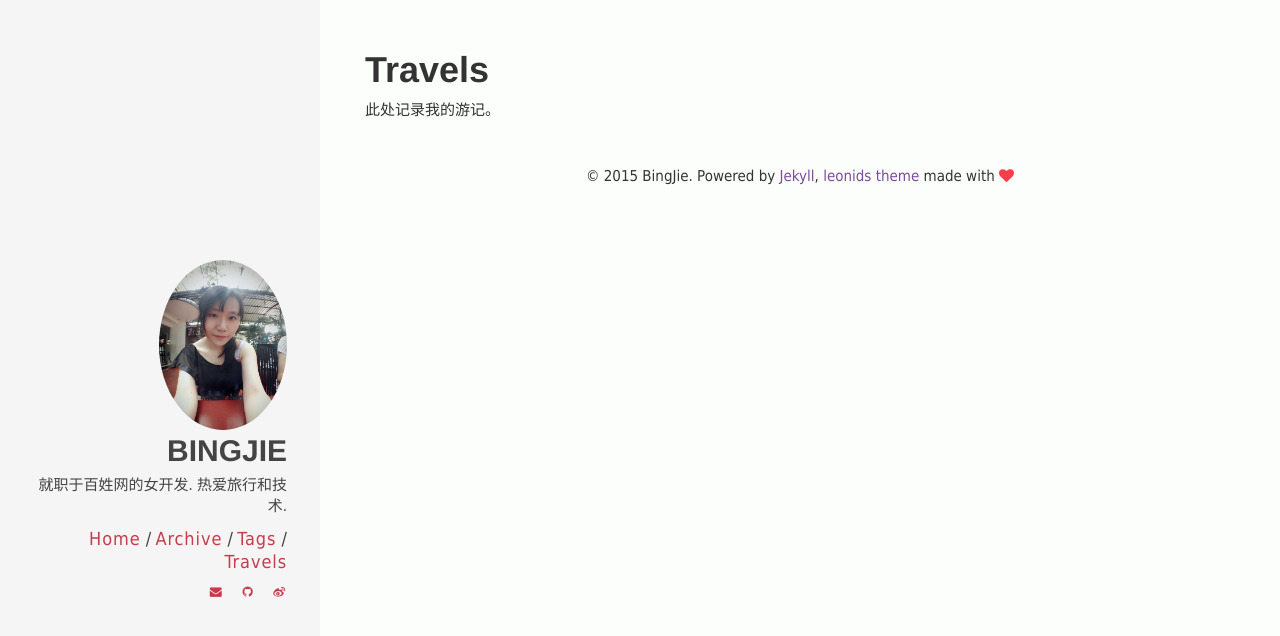
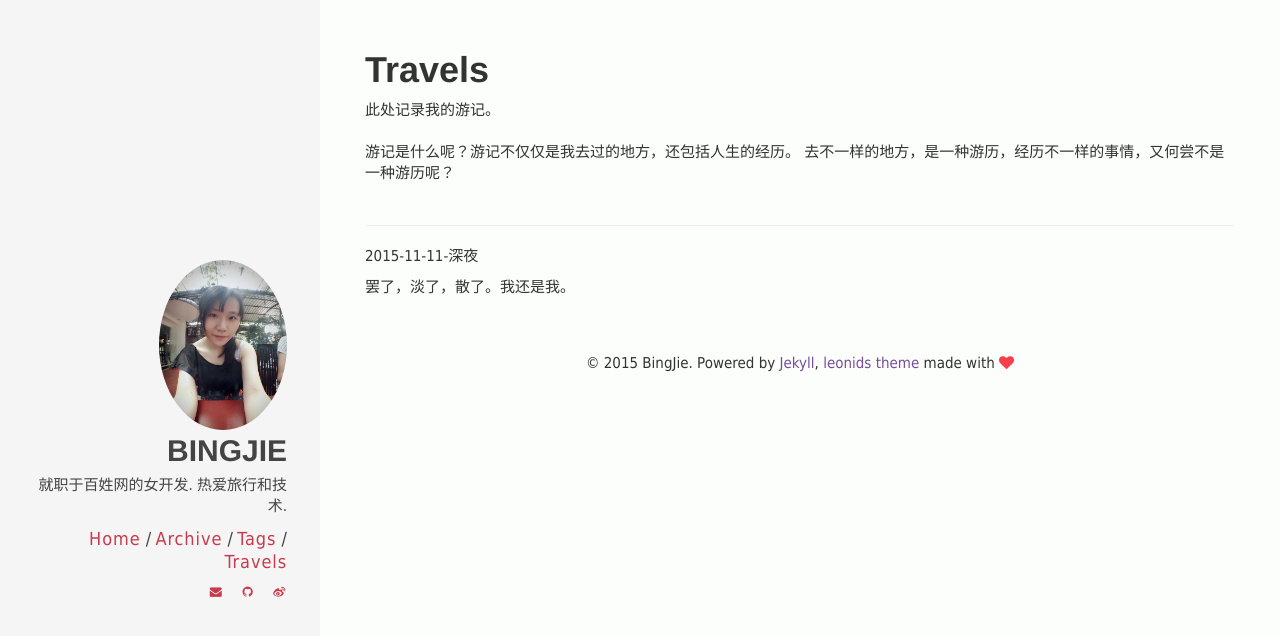
Before and after one commit to chaojimiaomiao/chaojimiaomiao.github.io, a Jekyll site: the page built from travels.html, in a window 1280 px wide. Shown: the top 636 px of the page. Built offline with Jekyll 4.4.1, drawn with Linux system fonts in a browser that asks for light colours.

Commit message:
改travels

```diff
--- a/travels.html
+++ b/travels.html
@@ -5,3 +5,14 @@ permalink: /travels/
 ---
 
 此处记录我的游记。
+<br>
+</br>
+<div class="travels">
+	游记是什么呢？游记不仅仅是我去过的地方，还包括人生的经历。
+	去不一样的地方，是一种游历，经历不一样的事情，又何尝不是一种游历呢？
+
+</div>
+<br>
+<hr>
+<p>2015-11-11-深夜</p>
+<p>罢了，淡了，散了。我还是我。</p>
```
